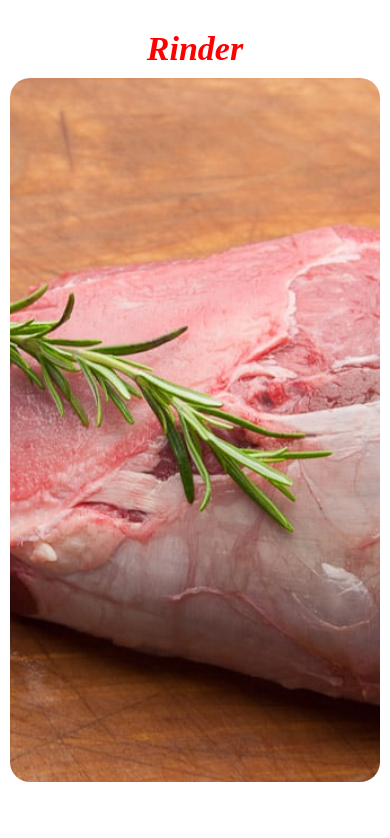
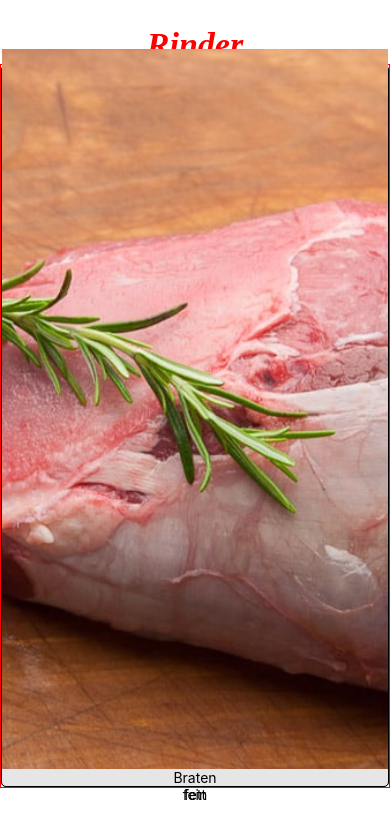
Before and after one commit to reiscracker/Rinder, a React Native app: screen / in a window 390 px wide. Shown: the top 838 px of the page. Built offline with nearby package versions, Linux system fonts and the light colour scheme.

Commit message:
Added example with 3rd party react-native-gesture-handler

```diff
--- a/App.js
+++ b/App.js
@@ -2,19 +2,24 @@ import React, { useRef } from "react";
 import { StatusBar } from 'expo-status-bar';
 import { Button, StyleSheet, Text, View, ScrollView, Image, Animated, Dimensions, PanResponder } from 'react-native';
 import NativeCards from "./NativeCards";
+import GestureHandlerCards from "./GestureHandlerCards";
+import SwipeableCards from "./SwipeableCards";
+import { GestureHandlerRootView } from "react-native-gesture-handler";
 
 
 export default function App() {
   return (
-    <View style={{ flex: 1 }}>
+    <GestureHandlerRootView style={styles.container}>
       <StatusBar style="auto" />
       <View style={{ height: 30 }}>
       </View>
       <Text style={styles.appTitle}>Rinder</Text>
-      <NativeCards />
+      {/* <NativeCards /> */}
+      <GestureHandlerCards />
+      {/* <SwipeableCards /> */}
       <View style={{ height: 60 }}>
       </View>
-    </View>
+    </GestureHandlerRootView>
   );
 }
 
--- /dev/null
+++ b/GestureHandlerCards.jsx
@@ -0,0 +1,136 @@
+import React, { useState, useRef } from "react";
+import { Dimensions, Image, Text, View, StyleSheet, Animated } from "react-native";
+import { PanGestureHandler } from "react-native-gesture-handler";
+
+const SCREEN_WIDTH = Dimensions.get("window").width;
+const SCREEN_HEIGHT = Dimensions.get("window").height;
+
+const profiles = [
+    { name: "Braten", tags: ["fett"], uri: require("./assets/profiles/braten.jpg") },
+    { name: "Hack", tags: ["fein"], uri: require("./assets/profiles/hack.jpg") },
+    { name: "Merguez", tags: ["würzig"], uri: require("./assets/profiles/merguez.jpg") },
+    { name: "Steak", tags: ["zart"], uri: require("./assets/profiles/steak.jpg") },
+    { name: "TBone", tags: ["kräftig"], uri: require("./assets/profiles/tbone.jpg") },
+];
+
+const windowHeight = Dimensions.get('window').height;
+
+function CardsWithGestureHandler() {
+    const [currentProfile, setCurrentProfile] = useState(profiles[0]);
+    const [nextProfile, setNextProfile] = useState(profiles[1]);
+    const index = useRef(0);
+    const translateX = new Animated.Value(0);
+    const translateY = new Animated.Value(0);
+    const y = new Animated.Value(0);
+
+    const reset = Animated.parallel([
+        Animated.timing(translateX, {
+            toValue: 0,
+            duration: 200,
+            useNativeDriver: true
+        }),
+        Animated.timing(translateY, {
+            toValue: 0,
+            duration: 200,
+            useNativeDriver: true
+        }),
+    ]);
+    const swipeRightAnimation = Animated.timing(translateX, {
+        toValue: 600,
+        duration: 400,
+        useNativeDriver: true
+    });
+    const swipeLeftAnimation = Animated.timing(translateX, {
+        toValue: -600,
+        duration: 400,
+        useNativeDriver: true
+    });
+
+    const handleSwipe = ({ nativeEvent }) => {
+        const { state, translationX } = nativeEvent;
+        if (state === 5) {
+            if (nativeEvent.translationX < -225) {
+                console.log("Swiped left");
+                setCurrentProfile(nextProfile);
+                index.current += 1;
+                setNextProfile(profiles[index.current + 1])
+                swipeLeftAnimation.start(() => {
+                    setCurrentProfile(profiles[index.current]);
+                });
+            } else if (nativeEvent.translationX > 225) {
+                console.log("Swiped right");
+                setCurrentProfile(nextProfile);
+                index.current += 1;
+                setNextProfile(profiles[index.current + 1])
+                swipeRightAnimation.start(() => {
+                    setCurrentProfile(profiles[index.current]);
+                });
+            } else {
+                console.log("Reset");
+                reset.start();
+            }
+        }
+    };
+
+    const TopOrBottom = y.interpolate({ inputRange: [0, windowHeight / 2 - 1, windowHeight / 2], outputRange: [1, 1, -1], extrapolate: 'clamp' });
+    const rotate = Animated.multiply(translateX, TopOrBottom).interpolate({
+        inputRange: [-500, 500],
+        outputRange: [`-30deg`, `30deg`],
+        extrapolate: 'clamp'
+    });
+
+    const handlePan = Animated.event(
+        [{ nativeEvent: { translationX: translateX, translationY: translateY, y } }], { useNativeDriver: true }
+    )
+
+    return (
+        <View style={styles.container}>
+            <View style={[styles.card]}>
+                <Image source={nextProfile.uri} style={styles.cardImage} />
+                <Text>{nextProfile.name}</Text>
+                <Text>{nextProfile.tags.join(", ")}</Text>
+            </View>
+            <PanGestureHandler onHandlerStateChange={handleSwipe} onGestureEvent={handlePan}>
+                <Animated.View style={[styles.card, { transform: [{ translateX }, { translateY }, { rotate }] }]}>
+                    <Image source={currentProfile.uri} style={styles.cardImage} />
+                    <Text>{currentProfile.name}</Text>
+                    <Text>{currentProfile.tags.join(", ")}</Text>
+                </Animated.View>
+            </PanGestureHandler>
+        </View>
+
+    )
+}
+
+const styles = StyleSheet.create({
+    container: {
+        // flex: 1,
+        // width: "100%",
+        width: SCREEN_WIDTH,
+        height: SCREEN_HEIGHT - 120,
+        alignItems: "center",
+        justifyContent: "center",
+        borderWidth: 1,
+        borderColor: "red"
+    },
+    card: {
+        // padding: 10,
+        backgroundColor: "rgb(230,230,230)",
+        width: "100%",
+        height: "100%",
+        borderRadius: 5,
+        position: 'absolute',
+        borderWidth: 1.5,
+        borderColor: 'black',
+        alignItems: 'center',
+        justifyContent: 'center'
+    },
+    cardImage: {
+        // flex: 1,
+        resizeMode: "cover",
+        width: "100%",
+        height: "100%"
+    }
+})
+
+export default CardsWithGestureHandler;
--- a/package.json
+++ b/package.json
@@ -15,7 +15,8 @@
     "react": "17.0.1",
     "react-dom": "17.0.1",
     "react-native": "0.64.3",
-    "react-native-web": "0.17.1"
+    "react-native-web": "0.17.1",
+    "react-native-gesture-handler": "~2.1.0"
   },
   "devDependencies": {
     "@babel/core": "^7.12.9"
```
Also changed, not shown: 2 other files (tests, documents, lock files or other folders).
